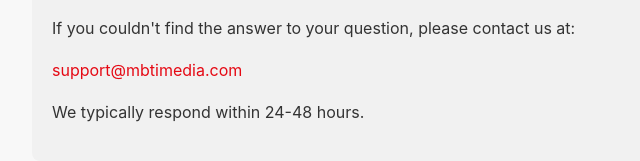
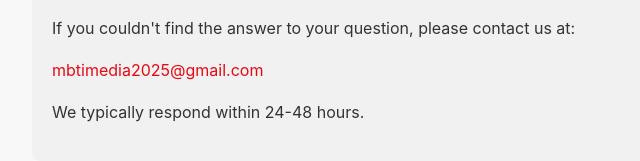
Before and after one commit to ERICHE5050/MBTIMedia-Support, a plain HTML site: page index.html in a window 1280 px wide. Shown: the part 1503-1664 px from the top of the page, 208-848 px from the left. Drawn offline with Linux system fonts and the light colour scheme.

Commit message:
Update index.html

```diff
--- a/index.html
+++ b/index.html
@@ -120,7 +120,7 @@
     <div class="contact">
         <h2>Still Need Help?</h2>
         <p>If you couldn't find the answer to your question, please contact us at:</p>
-        <p><a href="mailto:support@mbtimedia.com">support@mbtimedia.com</a></p>
+        <p><a href="mailto:mbtimedia2025@gmail.com">mbtimedia2025@gmail.com</a></p>
         <p>We typically respond within 24-48 hours.</p>
     </div>
 </body>
```
